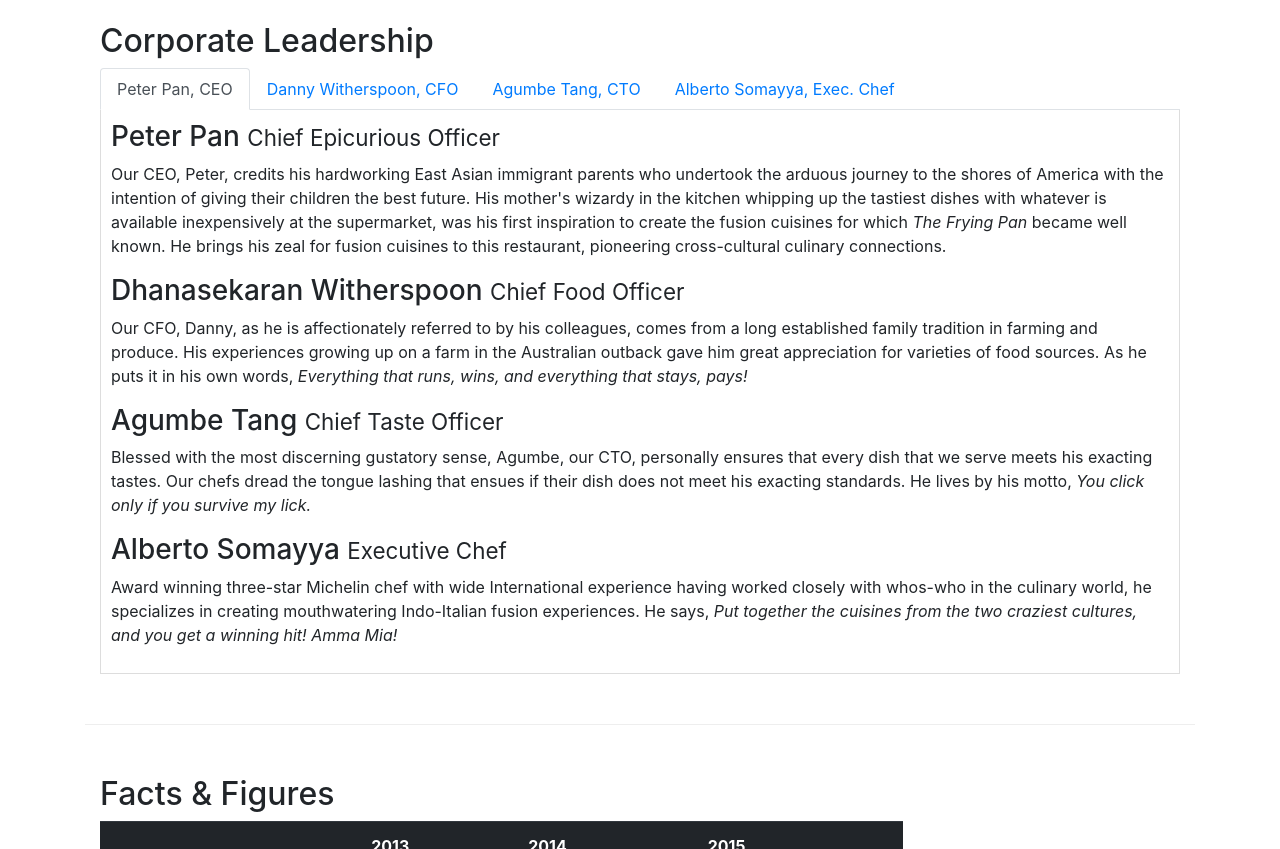
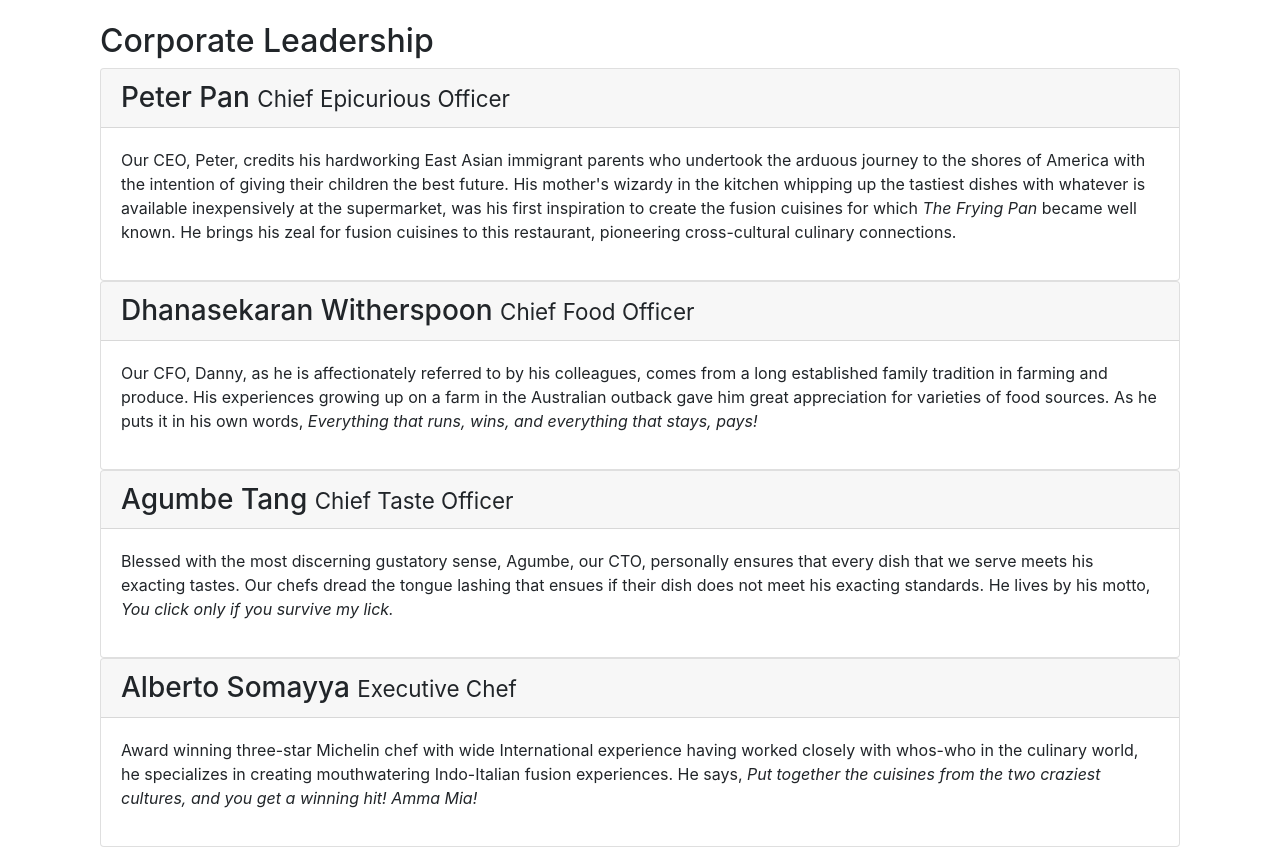
Before and after one commit to evangeldaping/Bootstrap4, a website: page aboutus.html in a window 1280 px wide. Shown: the part 1000-1849 px from the top of the page. Drawn offline with nearby package versions, Linux system fonts and the light colour scheme.

Commit message:
Accordion

```diff
--- a/aboutus.html
+++ b/aboutus.html
@@ -109,28 +109,17 @@
             <div class="col-12">
                 <h2>Corporate Leadership</h2>
 
-                <ul class="nav nav-tabs">
-                    <li class="nav-item">
-                      <a class="nav-link active" href="#peter"
-                        role="tab" data-toggle="tab">Peter Pan, CEO</a>
-                    </li>
-                    <li class="nav-item">
-                      <a class="nav-link" href="#danny" role="tab"
-                        data-toggle="tab">Danny Witherspoon, CFO</a>
-                    </li>
-                    <li class="nav-item">
-                      <a class="nav-link" href="#agumbe"role="tab"
-                        data-toggle="tab">Agumbe Tang, CTO</a>
-                    </li>
-                    <li class="nav-item">
-                      <a class="nav-link" href="#alberto" role="tab"
-                        data-toggle="tab">Alberto Somayya, Exec. Chef</a>
-                    </li>
-                </ul>
-
-                <div class="tab-content">
-                    <div role="tabpanel" class="tab-pane fade show active" id="peter">
-                        <h3>Peter Pan <small>Chief Epicurious Officer</small></h3>
+                <div id="accordion">
+                    <div class="card">
+                        <div class="card-header" role="tab" id="peterhead">
+                            <h3 class="mb-0">
+                                <a data-toggle="collapse" data-target="#peter">
+                                    Peter Pan <small>Chief Epicurious Officer</small>
+                                </a>
+                            </h3>
+                        </div>
+                        <div class="collapse show" id="peter" data-parent="#accordion">
+                            <div class="card-body">
                                 <p class="d-none d-sm-block">Our CEO, Peter, credits his hardworking East Asian immigrant parents who
                                     undertook the arduous journey to the shores of America with the intention of giving their children
                                     the best future. His mother's wizardy in the kitchen whipping up the tastiest dishes with whatever
@@ -138,31 +127,63 @@
                                     cuisines for which <em>The Frying Pan</em> became well known. He brings his zeal for fusion cuisines
                                     to this restaurant, pioneering cross-cultural culinary connections.</p>
                             </div>
+                        </div>
+                    </div>
 
-                    <div role="tabpanel" class="tab-pane fade show active" id="danny">
-                        <h3>Dhanasekaran Witherspoon <small>Chief Food Officer</small></h3>
+                    <div class="card">
+                        <div class="card-header" role="tab" id="dannyhead">
+                            <h3 class="mb-0">
+                                <a data-toggle="collapse" data-target="#danny">
+                                    Dhanasekaran Witherspoon <small>Chief Food Officer</small>
+                                </a>
+                            </h3>
+                        </div>
+                        <div class="collapse show" id="danny" data-parent="#accordion">
+                            <div class="card-body">
                                 <p class="d-none d-sm-block">Our CFO, Danny, as he is affectionately referred to by his colleagues,
                                     comes from a long established family tradition in farming and produce. His experiences growing up on
                                     a farm in the Australian outback gave him great appreciation for varieties of food sources. As he
                                     puts it in his own words, <em>Everything that runs, wins, and everything that stays, pays!</em></p>
                               </div>
+                        </div>
+                    </div>
 
-                    <div role="tabpanel" class="tab-pane fade show active" id="agumbe">
-                        <h3>Agumbe Tang <small>Chief Taste Officer</small></h3>
+                    <div class="card">
+                        <div class="card-header" role="tab" id="agumbehead">
+                            <h3 class="mb-0">
+                                <a data-toggle="collapse" data-target="#agumbe">
+                                    Agumbe Tang <small>Chief Taste Officer</small>
+                                </a>
+                            </h3>
+                        </div>
+                        <div class="collapse show" id="agumbe" data-parent="#accordion">
+                            <div class="card-body">
                                 <p class="d-none d-sm-block">Blessed with the most discerning gustatory sense, Agumbe, our CTO,
                                     personally ensures that every dish that we serve meets his exacting tastes. Our chefs dread the
                                     tongue lashing that ensues if their dish does not meet his exacting standards. He lives by his
                                     motto, <em>You click only if you survive my lick.</em></p>
                             </div>
+                        </div>
+                    </div>
 
-                    <div role="tabpanel" class="tab-pane fade show active" id="alberto">
-                        <h3>Alberto Somayya <small>Executive Chef</small></h3>
+                    <div class="card">
+                        <div class="card-header" role="tab" id="abertohead">
+                            <h3 class="mb-0">
+                                <a data-toggle="collapse" data-target="#alberto">
+                                    Alberto Somayya <small>Executive Chef</small>
+                                </a>
+                            </h3>
+                        </div>
+                        <div class="collapse show" id="alberto" data-parent="#accordion">
+                            <div class="card-body">
                                 <p class="d-none d-sm-block">Award winning three-star Michelin chef with wide International experience
                                     having worked closely with whos-who in the culinary world, he specializes in creating mouthwatering
                                     Indo-Italian fusion experiences. He says, <em>Put together the cuisines from the two craziest
                                     cultures, and you get a winning hit! Amma Mia!</em>
-                        </p>
+                            <div>
                         </div>
+                    </div>
+
                 </div>
             </div>
         </div>
```
Lines whose indentation alone changed are shown as unchanged.
